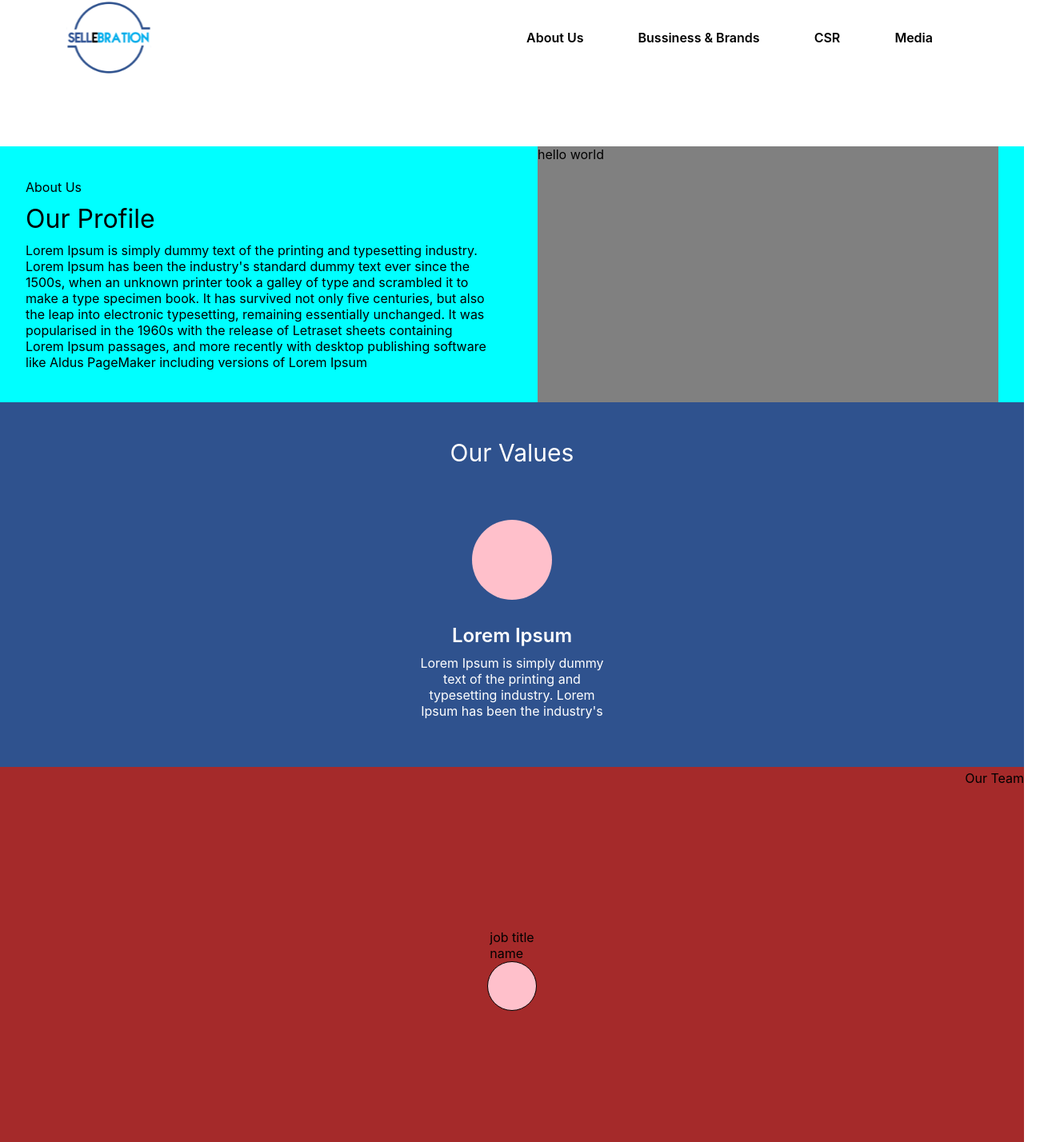
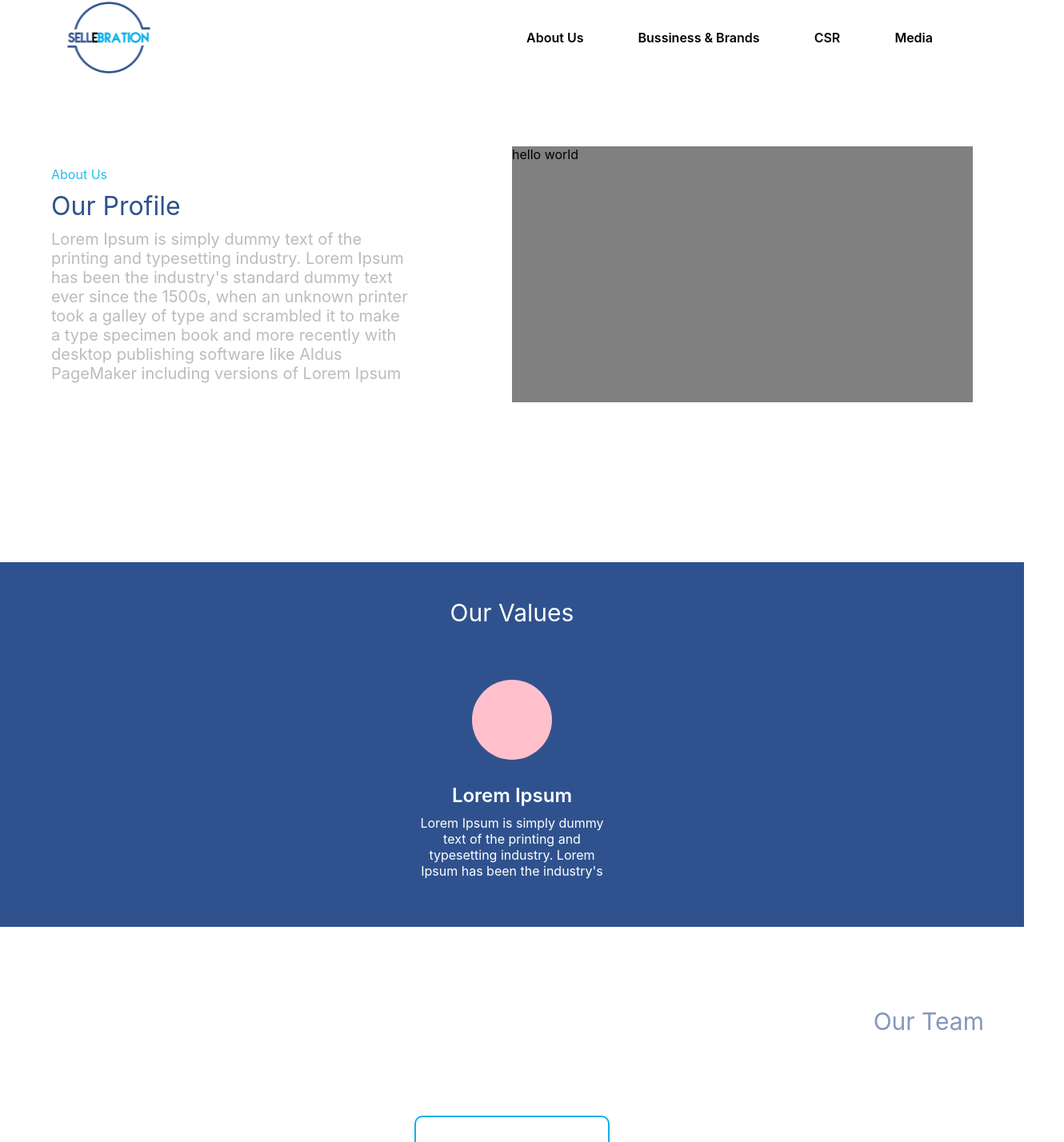
Before and after one commit to rakshit-2/sellebrations, a React (Create React App) app in the folder client/: page /OurProfile in a window 1280 px wide. Shown: the part 9-1437 px from the top of the page at 80% size, 1330 px wide, since content can reach past the window. Built offline with nearby package versions, Linux system fonts and the light colour scheme.

Commit message:
our profile final structure

```diff
--- a/client/src/components/organism/OurProfile/index.css
+++ b/client/src/components/organism/OurProfile/index.css
@@ -13,11 +13,12 @@
 .OurProfile__about{
 width: 100%;
 height: 20rem;
-background-color: aqua;
+
 display: flex;
 flex-direction: row;
 justify-content: space-around;
 align-items: center;
+margin-bottom: 200px;
 }
 .OurProfile__about__left{
 
@@ -26,23 +27,25 @@ align-items: center;
     justify-content: center;
     align-items: flex-start;
     height:100%;
-    width: 45%;
+    width: 35%;
 
 }
 .OurProfile__about__heading{
 align-items:flex-start;
-
+color:#29BBF0;
 
 }
 .OurProfile__about__he{
     padding-top: 10px;
     padding-bottom: 10px;
     font-size: 2rem;
+    color: #2F528E;
 
 }
-/* .OurProfile__about__text{
-
-} */
+.OurProfile__about__text{
+    color:#BCBCBC;
+    font-size: 1.25rem;
+}
 .OurProfile__about__right{
     height:100%;
     width:45%;
@@ -59,7 +62,7 @@ align-items:flex-start;
     width: 100%;
     padding-top: 25px;
     padding-bottom: 25px;
-    /* border: 1px solid black; */
+    margin-bottom:100px ;
 }
 
 .OurProfile__center__head{
@@ -129,53 +132,69 @@ margin-bottom: 10px;
 /* padding:5px 0px 5px 0px; */
 }
 .OurProfile__team{
-    height: 30rem;
+    height:fit-content;
     width: 100%;
     display: flex;
     flex-direction: column;
     align-items: center;
     justify-content: center;
-    background-color: brown;
-
+    background-color:white;
+    margin-bottom: 200px;
 }
 
 .OurProfile__team__heading{
-    height: 30px;
+    height: fit-content;
     width: 100%;
     display: flex;
     align-items: center;
     justify-content:flex-end;
+    font-size:30px;
+    padding-right:100px;
+    color: #8398BB;
+    margin-bottom: 100px;
 
 }
 
 .OurProfile__team__card{
-    height: 30rem;
+    height: fit-content;
     width: 100%;
     display: flex;
     flex-direction: row;
+    justify-content: space-evenly;
+    align-items: center;
+}
+
+.OurProfile__team__card__each{
+
+    border: 2px solid #0AB1EE;
+    border-radius: 10px;
+    height: fit-content;
+    width: 15rem;
+    display: flex;
+    flex-direction: column;
     justify-content: space-around;
     align-items: center;
 }
 
-.OurProfile__team__card__each{
-    height: 25rem;
-    width: 20rem;
-    display: flex;
-    flex-direction: column;
-    justify-content: center;
-    align-items: center;
-}
-
 .OurProfile__team__card__pic{
-    height: 60px;
-    width:60px;
+    margin-top:10px;
+    margin-bottom:30px;
+    height: 100px;
+    width:100px;
     border-radius: 50%;
     background-color: pink;
     border: 1px solid black;
 }
+.OurProfile__team__card__name{
+    margin-top: 5px;
+    color: #979797;
+    margin-bottom: 10px;
+    font-size: 1.5rem;
+    font-weight: 600;
+}
 .OurProfile__team__card__title{
-display: flex;
-flex-direction: column;
-justify-content: center;
-align-items: center;
+    color: #9DADCA;
+    margin-top: 30px;
+    margin-bottom: 5px;
+    font-size: 1rem;
 }
--- a/client/src/components/organism/OurProfile/index.js
+++ b/client/src/components/organism/OurProfile/index.js
@@ -38,13 +38,7 @@ const OurProfile=(props)=>{
                    Lorem Ipsum has been the industry's standard
                    dummy text ever since the 1500s, when an
                    unknown printer took a galley of type and
-                   scrambled it to make a type specimen book.
-                   It has survived not only five centuries,
-                   but also the leap into electronic typesetting,
-                    remaining essentially unchanged. It was
-                    popularised in the 1960s with the release
-                    of Letraset sheets containing Lorem Ipsum
-                    passages, and more recently with desktop publishing software like Aldus PageMaker including versions of Lorem Ipsum
+                   scrambled it to make a type specimen book and more recently with desktop publishing software like Aldus PageMaker including versions of Lorem Ipsum
                   </div>
                 </div>
                 <div className="OurProfile__about__right">
@@ -81,12 +75,12 @@ const OurProfile=(props)=>{
                       Our Team
                   </div>
                   <div className="OurProfile__team__card">
-                      <div className="OurProfile__team__card__title">
-                          <div>
+                      <div className="OurProfile__team__card__each">
+                          <div className="OurProfile__team__card__title">
                             job title
-                            <div>
-                              name
-                            </div>
+                          </div>
+                          <div className="OurProfile__team__card__name">
+                            name
                           </div>
                           <div className="OurProfile__team__card__pic">
 
```
